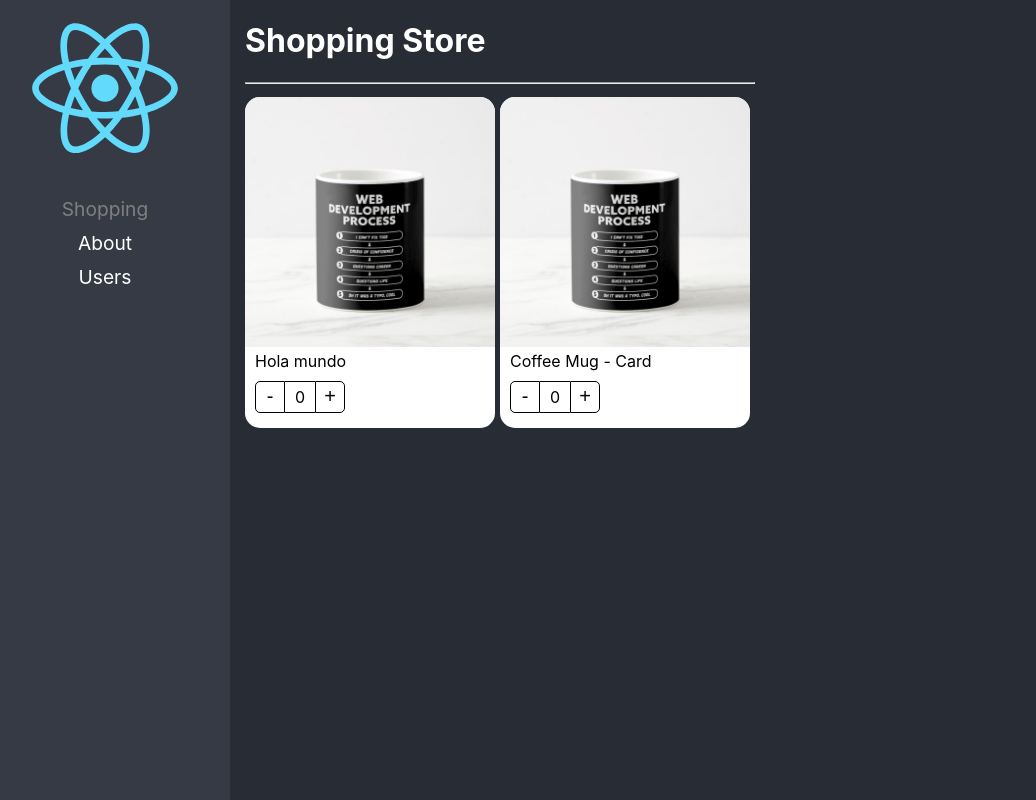
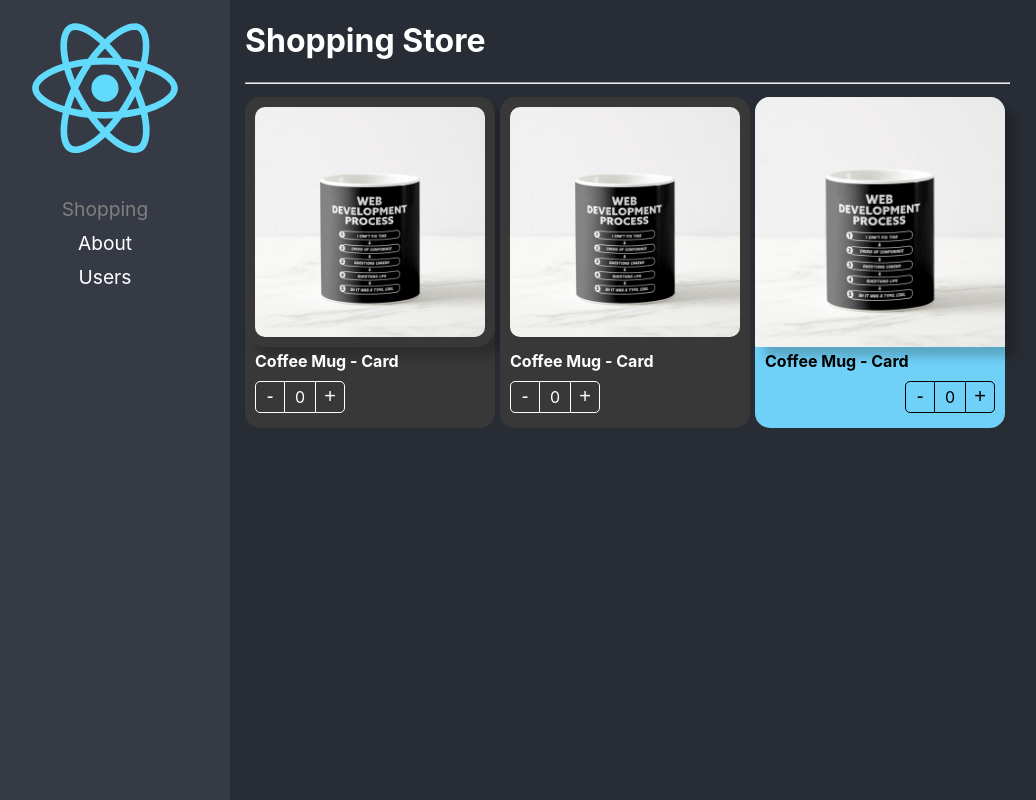
Before and after one commit to johanvergara/react-adv, a React (Create React App) app: page / in a window 1280 px wide. Shown: the whole page, without its empty margins (20-1056 px from the left). Built offline with nearby package versions, Linux system fonts and the light colour scheme.

Commit message:
Component Extend Styles listo

```diff
--- a/src/02-components-patterns/components/ProductButtons.tsx
+++ b/src/02-components-patterns/components/ProductButtons.tsx
@@ -3,12 +3,20 @@
 
 import styles from '../styles/styles.module.css';
 
-export const ProductButtons = () => {
+export interface Props {
+    className?: string;
+    style?: React.CSSProperties
+}
+
+export const ProductButtons = ({ className, style }: Props) => {
 
     const { increaseBy, counter } = useContext( ProductContext );
 
     return (
-        <div className={ styles.buttonsContainer }>
+        <div
+            className={ `${ styles.buttonsContainer } ${ className }` }
+            style={ style }
+        >
             <button
                 className={ styles.buttonMinus }
                 onClick={ () => increaseBy(-1) }
--- a/src/02-components-patterns/components/ProductCard.tsx
+++ b/src/02-components-patterns/components/ProductCard.tsx
@@ -1,14 +1,20 @@
-import { createContext } from 'react';
+import { createContext, ReactElement } from 'react';
 import { useProduct } from '../hooks/useProduct';
-import { ProductCardProps, ProductContextProps } from '../interfaces/interfaces';
+import { Product, ProductContextProps } from '../interfaces/interfaces';
 
 import styles from '../styles/styles.module.css';
 
 export const ProductContext = createContext({} as ProductContextProps);
 const  { Provider } = ProductContext;
 
+export interface Props {
+    product: Product;
+    children?: ReactElement | ReactElement[];
+    className?: string;
+    style?: React.CSSProperties
+}
 
-export const ProductCard = ({ children, product }: ProductCardProps) => {
+export const ProductCard = ({ children, product, className, style }: Props) => {
 
     const { counter, increaseBy } = useProduct();
 
@@ -18,7 +24,10 @@
             increaseBy,
             product
         }}>
-            <div className={ styles.productCard }>
+            <div
+                className={ `${ styles.productCard } ${ className }` }
+                style={ style }
+            >
                 { children }
             </div>
         </Provider>
--- a/src/02-components-patterns/components/ProductImage.tsx
+++ b/src/02-components-patterns/components/ProductImage.tsx
@@ -4,7 +4,13 @@
 import styles from '../styles/styles.module.css';
 import noImage from '../assets/no-image.jpg';
 
-export const ProductImage = ({ img = '' }) => {
+export interface Props {
+    img?: string;
+    className?: string;
+    style?: React.CSSProperties
+}
+
+export const ProductImage = ({ img = '', className, style }: Props ) => {
 
     const { product } = useContext( ProductContext );
     let imgToShow: string;
@@ -18,6 +24,11 @@
     }
 
     return (
-        <img className={ styles.productImg } src={ imgToShow } alt="Product" />
+        <img
+            className={ `${ styles.productImg } ${ className }` }
+            src={ imgToShow }
+            style={ style }
+            alt="Product"
+        />
     )
 }
--- a/src/02-components-patterns/components/ProductTitle.tsx
+++ b/src/02-components-patterns/components/ProductTitle.tsx
@@ -3,12 +3,21 @@
 
 import styles from '../styles/styles.module.css';
 
-export const ProductTitle = ({ title }: {title?: string}) => {
+export interface Props {
+    className?: string;
+    title?: string;
+    style?: React.CSSProperties
+}
+
+export const ProductTitle = ({ title, className, style }: Props) => {
 
     const { product } = useContext( ProductContext );
 
     return (
-        <span className={ styles.productDescription } >
+        <span
+            className={ `${ styles.productDescription } ${ className }` }
+            style={ style }
+        >
             { title ? title : product.title }
         </span>
     )
--- a/src/02-components-patterns/pages/ShoppingPage.tsx
+++ b/src/02-components-patterns/pages/ShoppingPage.tsx
@@ -1,4 +1,5 @@
 import { ProductCard, ProductButtons, ProductImage, ProductTitle } from '../components';
+import '../styles/custom-styles.css';
 
 const product = {
     id: '1',
@@ -18,16 +19,42 @@
                 flexWrap: 'wrap',
             }}>
 
-                <ProductCard product={ product }>
-                    <ProductCard.Image />
-                    <ProductCard.Title title={ 'Hola mundo' } />
-                    <ProductCard.Buttons />
+                <ProductCard
+                    product={ product }
+                    className="bg-dark text-white"
+                >
+                    <ProductCard.Image className="custom-image" style={{
+                        boxShadow: '10px 10px 10px rgba(0,0,0,0.2)'
+                    }} />
+                    <ProductCard.Title className="text-bold" />
+                    <ProductCard.Buttons className="custom-buttons" />
                 </ProductCard>
 
-                <ProductCard product={ product }>
-                    <ProductImage />
-                    <ProductTitle />
-                    <ProductButtons />
+                <ProductCard
+                    product={ product }
+                    className="bg-dark text-white"
+                >
+                    <ProductImage className="custom-image" />
+                    <ProductTitle className="text-bold" />
+                    <ProductButtons className="custom-buttons" />
+                </ProductCard>
+
+                <ProductCard
+                    product={ product }
+                    style={{
+                        backgroundColor: '#70D1F8'
+                    }}
+                >
+                    <ProductImage style={{
+                        boxShadow: '10px 10px 10px rgba(0,0,0,0.2)'
+                    }} />
+                    <ProductTitle style={{
+                        fontWeight: 'bold'
+                    }} />
+                    <ProductButtons style={{
+                        display: 'flex',
+                        justifyContent: 'end'
+                    }} />
                 </ProductCard>
             </div>
         </div>
--- /dev/null
+++ b/src/02-components-patterns/styles/custom-styles.css
@@ -0,0 +1,23 @@
+.bg-dark {
+    background-color: rgb(56, 56, 56);
+}
+
+.text-white {
+    color: white;
+}
+
+.text-bold {
+    font-weight: bold;
+}
+
+.custom-image {
+    border-radius: 20px;
+    padding: 10px;
+    width: calc( 100% - 20px);
+}
+
+.custom-buttons button,
+.custom-buttons div {
+    color: white;
+    border-color: white;
+}
```
Also changed, not shown: src/02-components-patterns/interfaces/interfaces.ts (+10 -12 lines).
